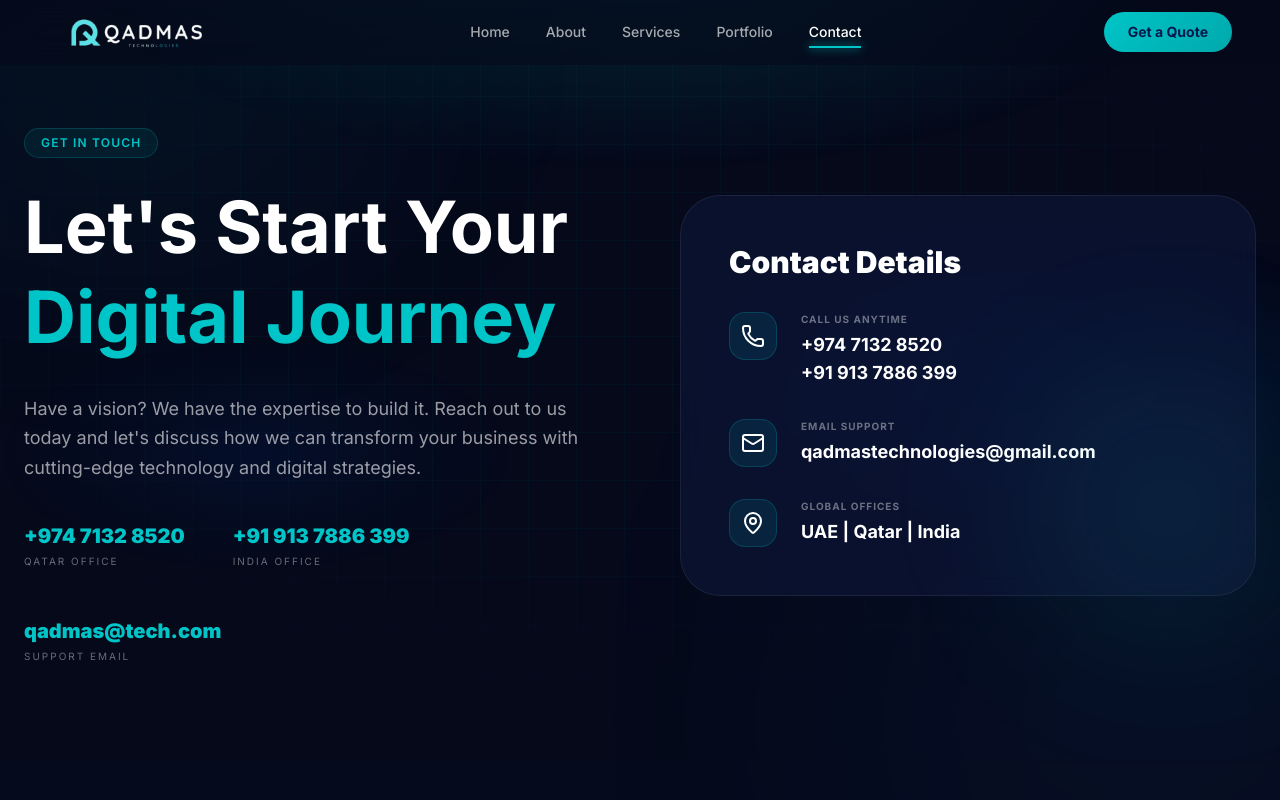
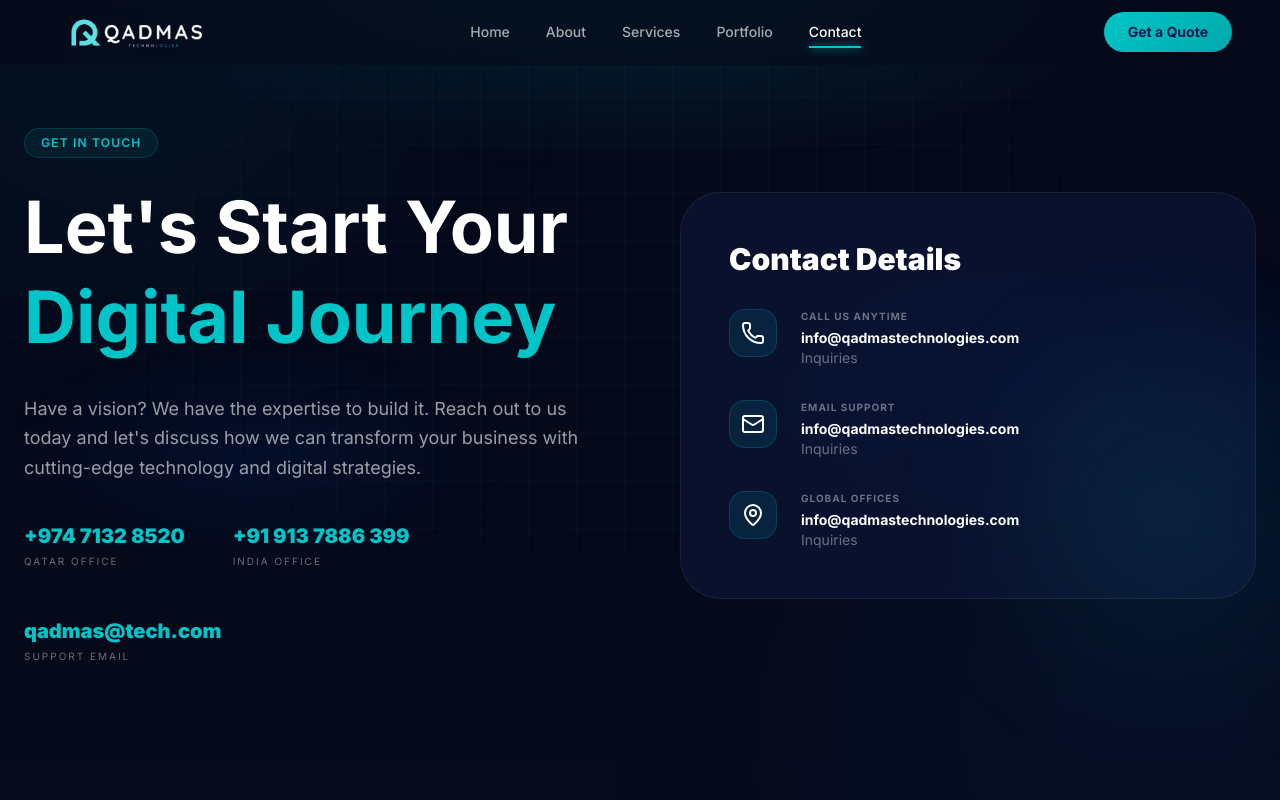
Before and after one commit to muhammadparkar/qadmas, a React (Vite) app: page /contact in a window 1280 px wide. Shown: the top 800 px of the page. Built offline with nearby package versions, Linux system fonts and the light colour scheme.

Commit message:
chore: update contact email addresses and standardize display format in Contact components

```diff
--- a/src/components/ContactModal.tsx
+++ b/src/components/ContactModal.tsx
@@ -111,7 +111,7 @@
                     <Mail className="text-primary" size={18} />
                   </div>
                   <div className="text-sm">
-                    <p className="text-white font-bold">qadmas@tech.com</p>
+                    <p className="text-white font-bold">info@qadmastechnologies.com</p>
                     <p className="text-white/40">Inquiries</p>
                   </div>
                 </div>
--- a/src/pages/Contact.tsx
+++ b/src/pages/Contact.tsx
@@ -111,7 +111,7 @@
               <div className="space-y-8">
                 {[
                   { icon: <Phone size={24} />, label: "Call Us Anytime", val: ["+974 7132 8520", "+91 913 7886 399"] },
-                  { icon: <Mail size={24} />, label: "Email Support", val: ["qadmastechnologies@gmail.com"] },
+                  { icon: <Mail size={24} />, label: "Email Support", val: ["info@qadmastechnologies.com"] },
                   { icon: <MapPin size={24} />, label: "Global Offices", val: ["UAE | Qatar | India"] }
                 ].map((item, i) => (
                   <motion.div
@@ -127,9 +127,10 @@
                     </div>
                     <div>
                       <p className="text-white/40 text-[10px] font-bold uppercase tracking-widest mb-1">{item.label}</p>
-                      {item.val.map((v, j) => (
-                        <p key={j} className="text-white font-bold text-lg">{v}</p>
-                      ))}
+                      <div className="text-sm">
+                        <p className="text-white font-bold">info@qadmastechnologies.com</p>
+                        <p className="text-white/40">Inquiries</p>
+                      </div>
                     </div>
                   </motion.div>
                 ))}
```
